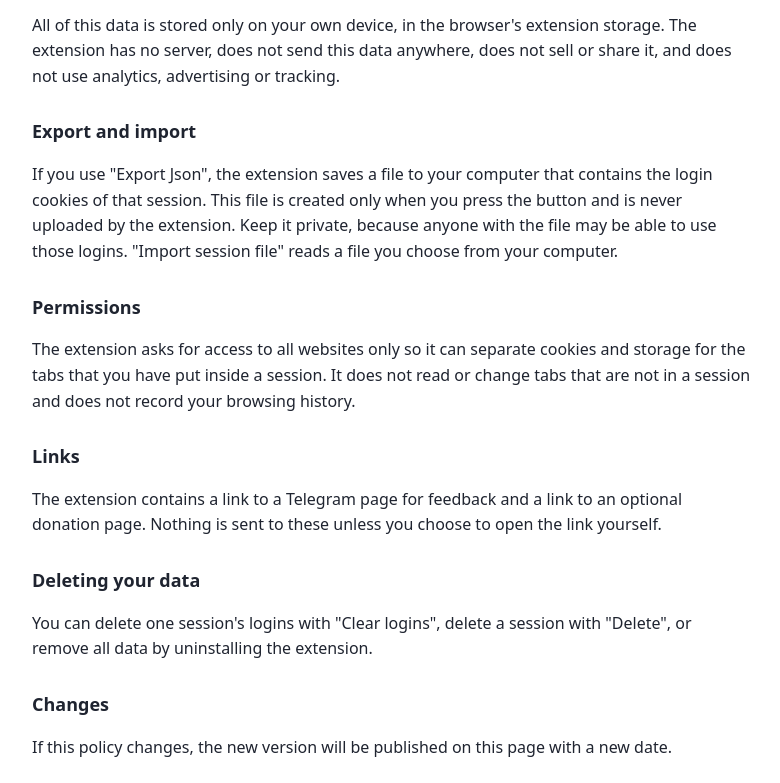
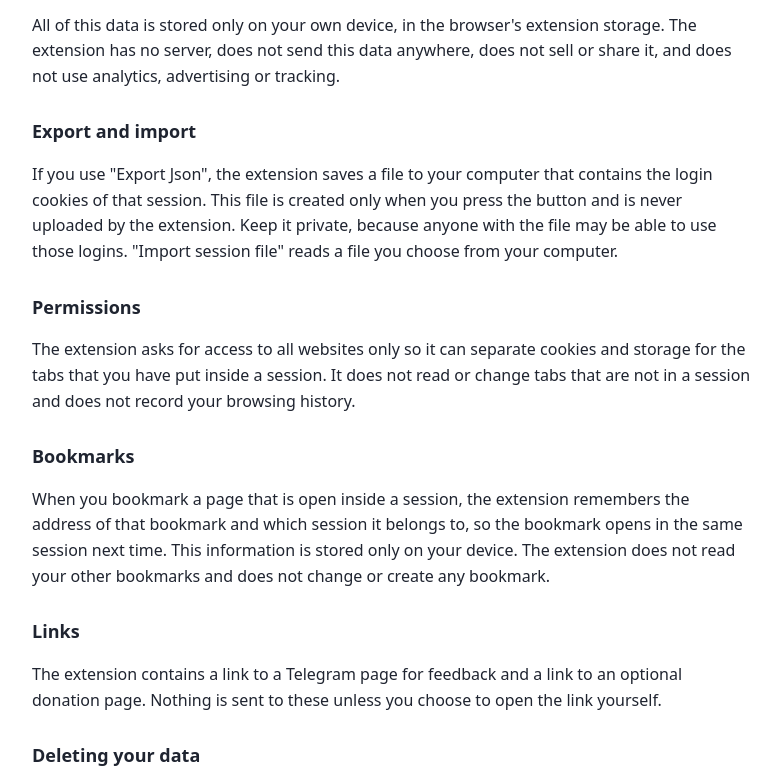
Before and after one commit to hossain74458-sketch/multilogin-sessions, a plain HTML site: page privacy.html in a window 1280 px wide. Shown: the part 411-1194 px from the top of the page, without its empty margins (248-1028 px from the left). Drawn offline with Linux system fonts and the light colour scheme.

Commit message:
Add files via upload

```diff
--- a/privacy.html
+++ b/privacy.html
@@ -29,6 +29,9 @@
 <h2>Permissions</h2>
 <p>The extension asks for access to all websites only so it can separate cookies and storage for the tabs that you have put inside a session. It does not read or change tabs that are not in a session and does not record your browsing history.</p>
 
+<h2>Bookmarks</h2>
+<p>When you bookmark a page that is open inside a session, the extension remembers the address of that bookmark and which session it belongs to, so the bookmark opens in the same session next time. This information is stored only on your device. The extension does not read your other bookmarks and does not change or create any bookmark.</p>
+
 <h2>Links</h2>
 <p>The extension contains a link to a Telegram page for feedback and a link to an optional donation page. Nothing is sent to these unless you choose to open the link yourself.</p>
 
```
